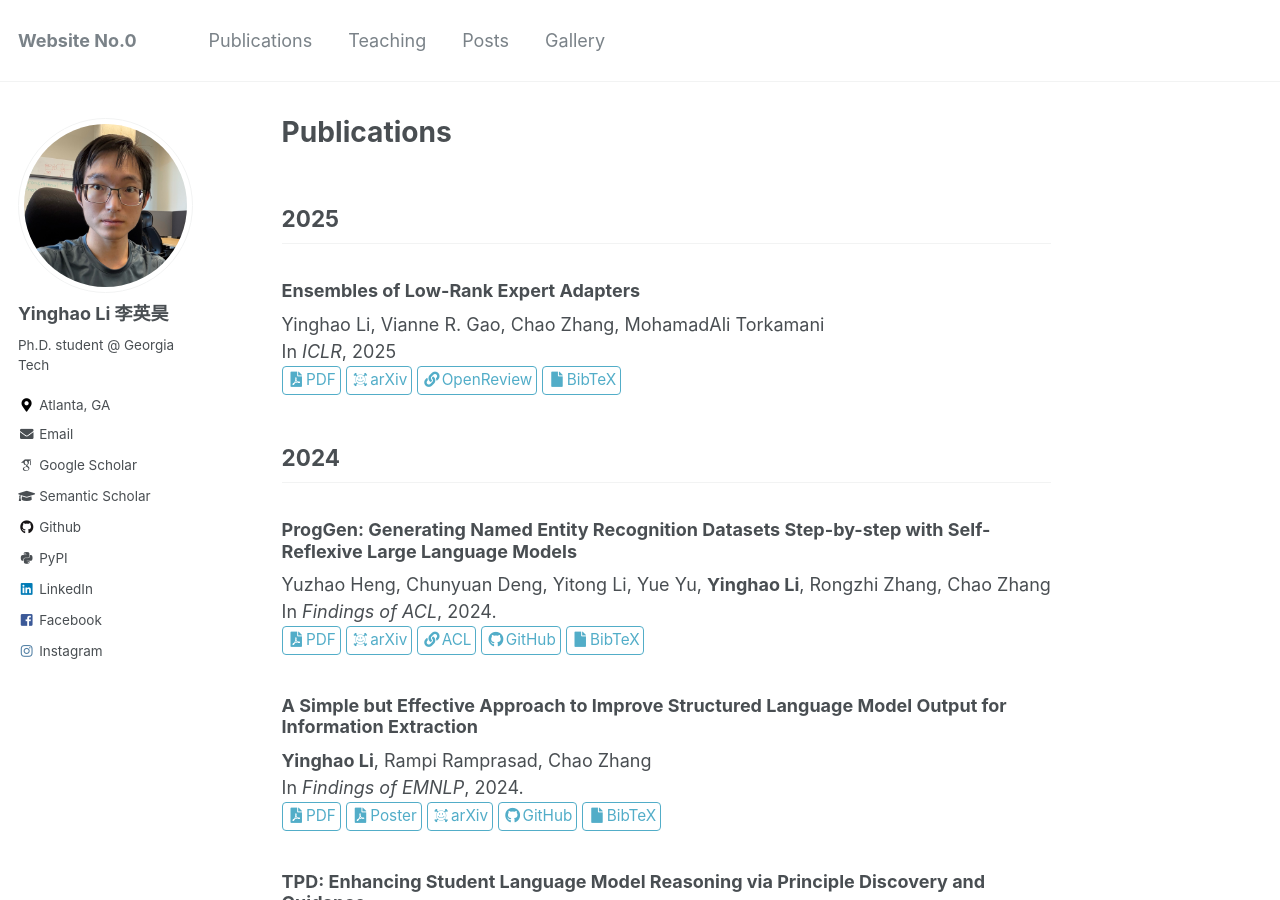
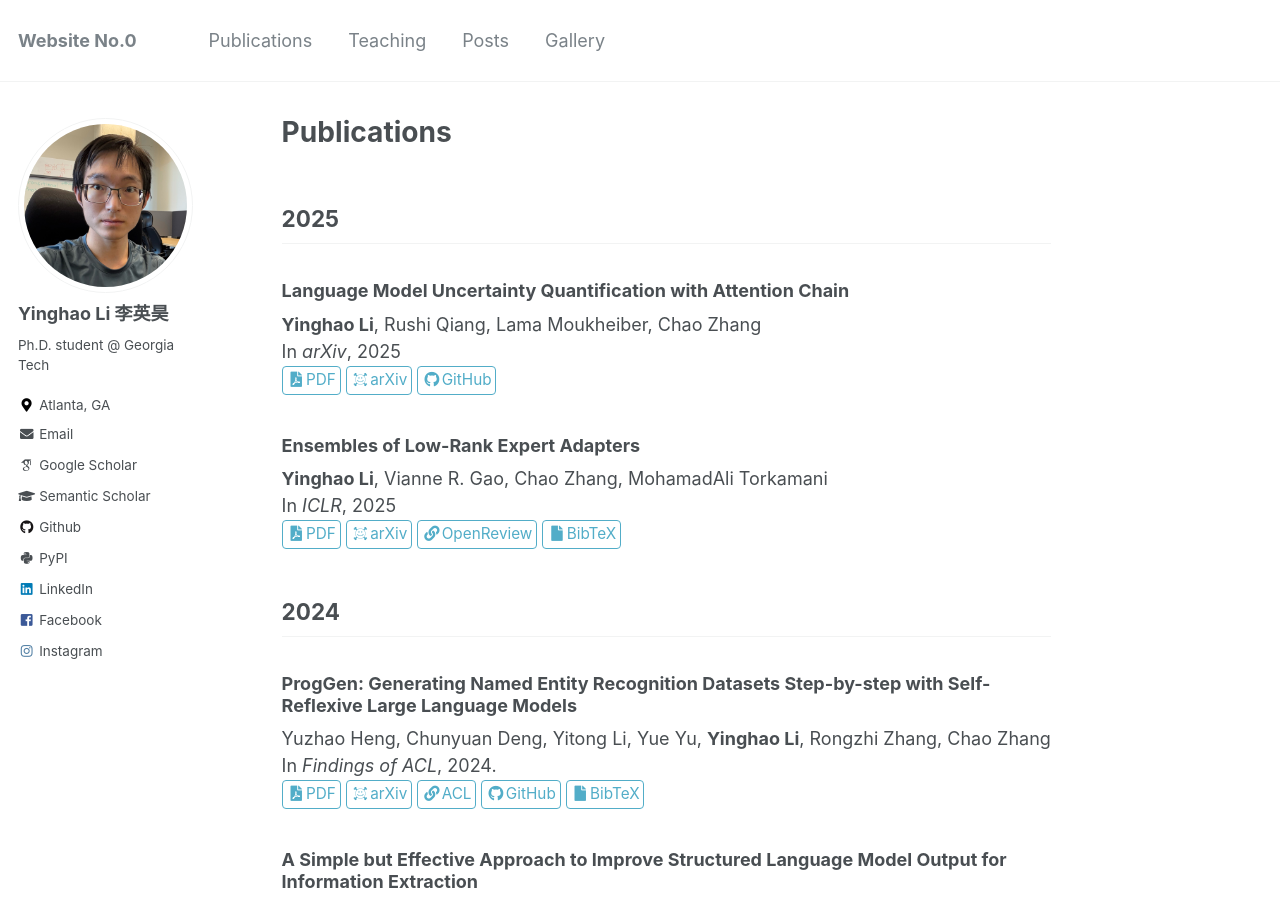
Before and after one commit to Yinghao-Li/Yinghao-Li.github.io, a Jekyll site: the page built from _pages/publications.md, in a window 1280 px wide and 900 px high. Built offline with Jekyll 4.4.1, drawn with Linux system fonts in a browser that asks for light colours; some web fonts are replaced; some of the changed text lies outside the part shown.

Commit message:
update publications

```diff
--- a/_pages/publications.md
+++ b/_pages/publications.md
@@ -13,8 +13,16 @@ author_profile: true
 2025
 ---
 
+### Language Model Uncertainty Quantification with Attention Chain
+**Yinghao Li**, Rushi Qiang, Lama Moukheiber, Chao Zhang
+In *arXiv*, 2025
+[<i class="fas fa-fw fa-file-pdf" aria-hidden="true"></i>PDF](https://arxiv.org/pdf/2503.19168){: .btn--research}
+[<i class="ai-fw ai ai-arxiv"></i>arXiv](https://arxiv.org/abs/2503.19168){: .btn--research}
+[<i class="fab fa-fw fa-github"></i>GitHub](https://github.com/Yinghao-Li/UQAC){: .btn--research}
+
+
 ### Ensembles of Low-Rank Expert Adapters
-Yinghao Li, Vianne R. Gao, Chao Zhang, MohamadAli Torkamani
+**Yinghao Li**, Vianne R. Gao, Chao Zhang, MohamadAli Torkamani
 In *ICLR*, 2025
 [<i class="fas fa-fw fa-file-pdf" aria-hidden="true"></i>PDF](https://openreview.net/pdf?id=l0gZS0sAlf){: .btn--research}
 [<i class="ai-fw ai ai-arxiv"></i>arXiv](https://arxiv.org/abs/2502.00089){: .btn--research}
```
Also changed, not shown: other parts of _pages/publications.md (+1 -1 lines).
